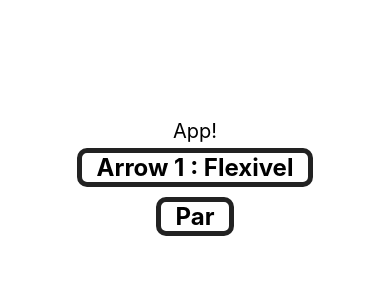
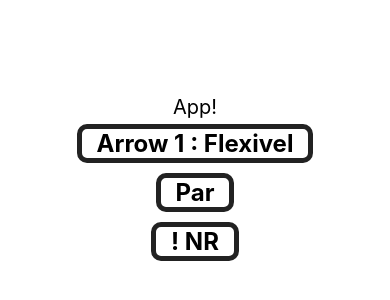
Before and after one commit to LeoChamanhonga/Curso_React_Native, a React Native app: screen / in a window 390 px wide. Shown: the part 242-542 px from the top of the page. Built offline with nearby package versions, Linux system fonts and the light colour scheme.

Commit message:
Sis de Modulos: Imp/Expt(Importacao sem o Default)

```diff
--- a/src/App.js
+++ b/src/App.js
@@ -4,6 +4,9 @@
 
 import Simples from './componentes/Simples'
 import ParImpar from './componentes/ParImpar'
+//Modulo importado sem o Default
+import {Inverter} from './componentes/Multi'
+
 //Componete Baseado em Classe
 export default class App extends Component {
   render() {
@@ -12,6 +15,7 @@
         <Text style={styles.f20}>App!</Text>
 		<Simples texto="Flexivel" />
 		<ParImpar numero={28}/>
+		<Inverter texto='RN !'/>
 
       </View>
     );
--- /dev/null
+++ b/src/componentes/Multi.js
@@ -0,0 +1,9 @@
+/* eslint-disable prettier/prettier */
+import React from 'react'
+import { Text } from 'react-native'
+import Padrao from '../estilo/Padrao'
+
+export const Inverter = props => {
+    const inv = props.texto.split('').reverse().join('')
+return <Text style={Padrao.ex}>{inv}</Text>
+}
```
